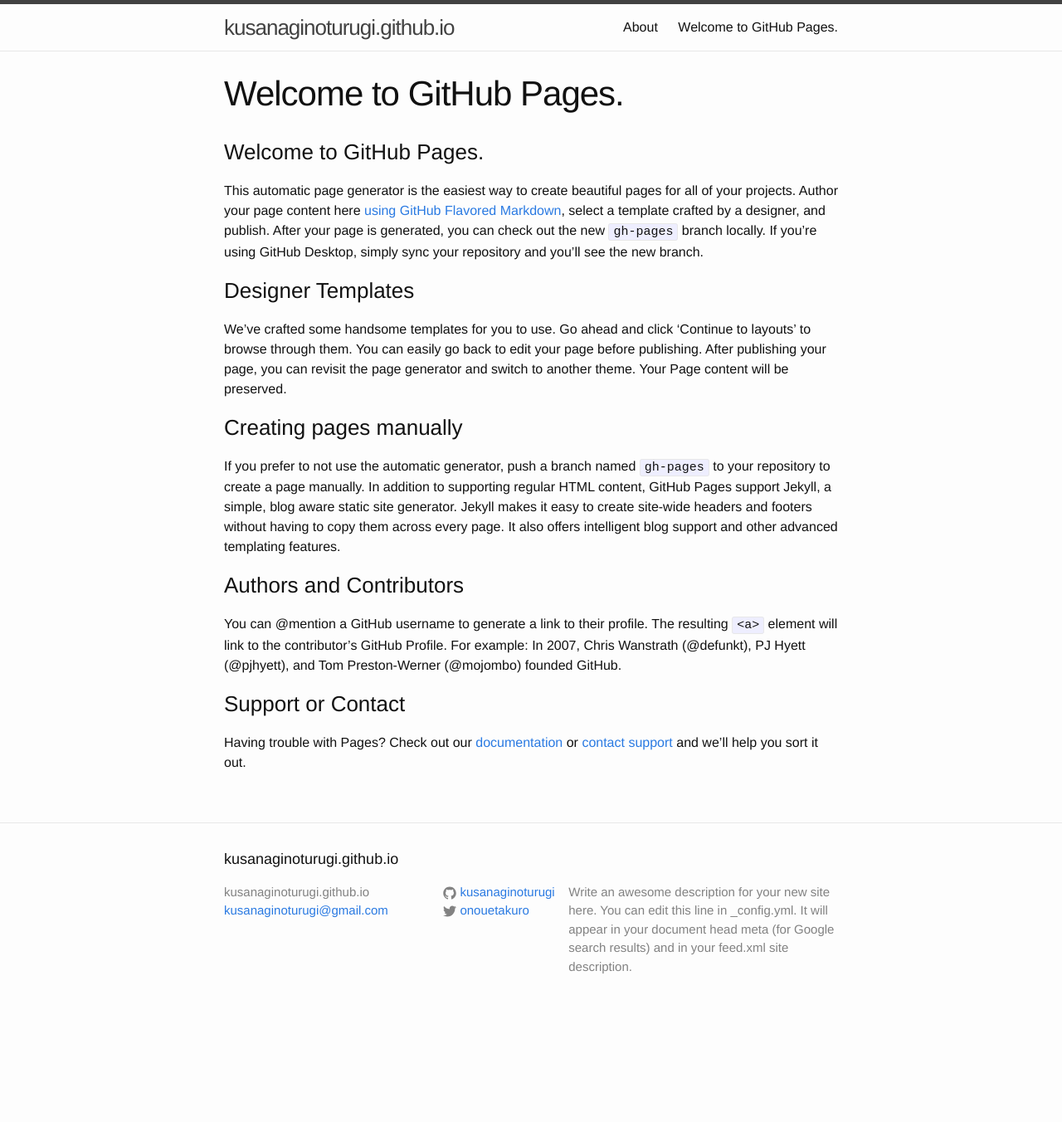
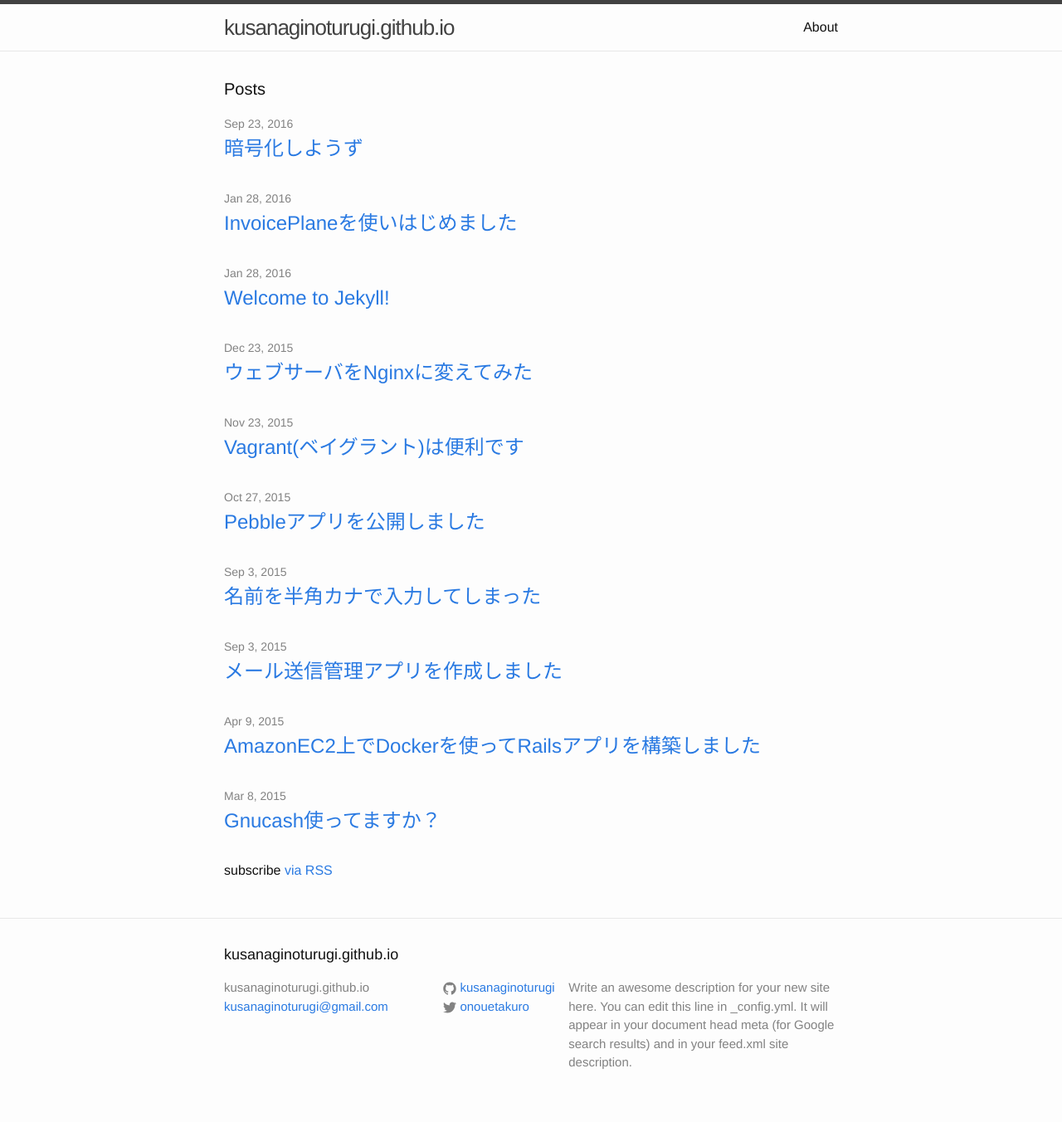
Before and after one commit to kusanaginoturugi/kusanaginoturugi.github.io, a Jekyll site: the page built from index.md, in a window 1280 px wide. Shown: the whole page at 83% size. Built offline with Jekyll 4.4.1, drawn with Linux system fonts in a browser that asks for light colours; our own code applies the rules of GitHub Pages for plain Markdown files; before the commit the page ends 1236 px from its top, so only the background shows below that.

Commit message:
記事を2つ追加

```diff
--- /dev/null
+++ b/Gemfile
@@ -0,0 +1,5 @@
+# frozen_string_literal: true
+source "https://rubygems.org"
+
+gem 'jekyll'
+gem 'jekyll-theme-hacker'
--- a/index.md
+++ b/index.md
@@ -1,14 +1,23 @@
-### Welcome to GitHub Pages.
-This automatic page generator is the easiest way to create beautiful pages for all of your projects. Author your page content here [using GitHub Flavored Markdown](https://guides.github.com/features/mastering-markdown/), select a template crafted by a designer, and publish. After your page is generated, you can check out the new `gh-pages` branch locally. If you’re using GitHub Desktop, simply sync your repository and you’ll see the new branch.
+---
+layout: default
+---
 
-### Designer Templates
-We’ve crafted some handsome templates for you to use. Go ahead and click 'Continue to layouts' to browse through them. You can easily go back to edit your page before publishing. After publishing your page, you can revisit the page generator and switch to another theme. Your Page content will be preserved.
+<div class="home">
 
-### Creating pages manually
-If you prefer to not use the automatic generator, push a branch named `gh-pages` to your repository to create a page manually. In addition to supporting regular HTML content, GitHub Pages support Jekyll, a simple, blog aware static site generator. Jekyll makes it easy to create site-wide headers and footers without having to copy them across every page. It also offers intelligent blog support and other advanced templating features.
+  <h1 class="page-heading">Posts</h1>
 
-### Authors and Contributors
-You can @mention a GitHub username to generate a link to their profile. The resulting `<a>` element will link to the contributor’s GitHub Profile. For example: In 2007, Chris Wanstrath (@defunkt), PJ Hyett (@pjhyett), and Tom Preston-Werner (@mojombo) founded GitHub.
+  <ul class="post-list">
+    {% for post in site.posts %}
+    <li>
+      <span class="post-meta">{{ post.date | date: "%b %-d, %Y" }}</span>
 
-### Support or Contact
-Having trouble with Pages? Check out our [documentation](https://help.github.com/pages) or [contact support](https://github.com/contact) and we’ll help you sort it out.
+      <h2>
+        <a class="post-link" href="{{ post.url | prepend: site.baseurl }}">{{ post.title }}</a>
+      </h2>
+    </li>
+    {% endfor %}
+  </ul>
+
+  <p class="rss-subscribe">subscribe <a href="{{ "/feed.xml" | prepend: site.baseurl }}">via RSS</a></p>
+
+</div>
```
Also changed, not shown: _posts/2015-11-20-wordpress-markdown.markdown (deleted, +0 -16 lines), _posts/2016-04-01-invoiceplane.markdown (added, +22 -0 lines), _posts/2016-09-23-letsencrypt.markdown (added, +20 -0 lines), Gemfile.lock (added).
